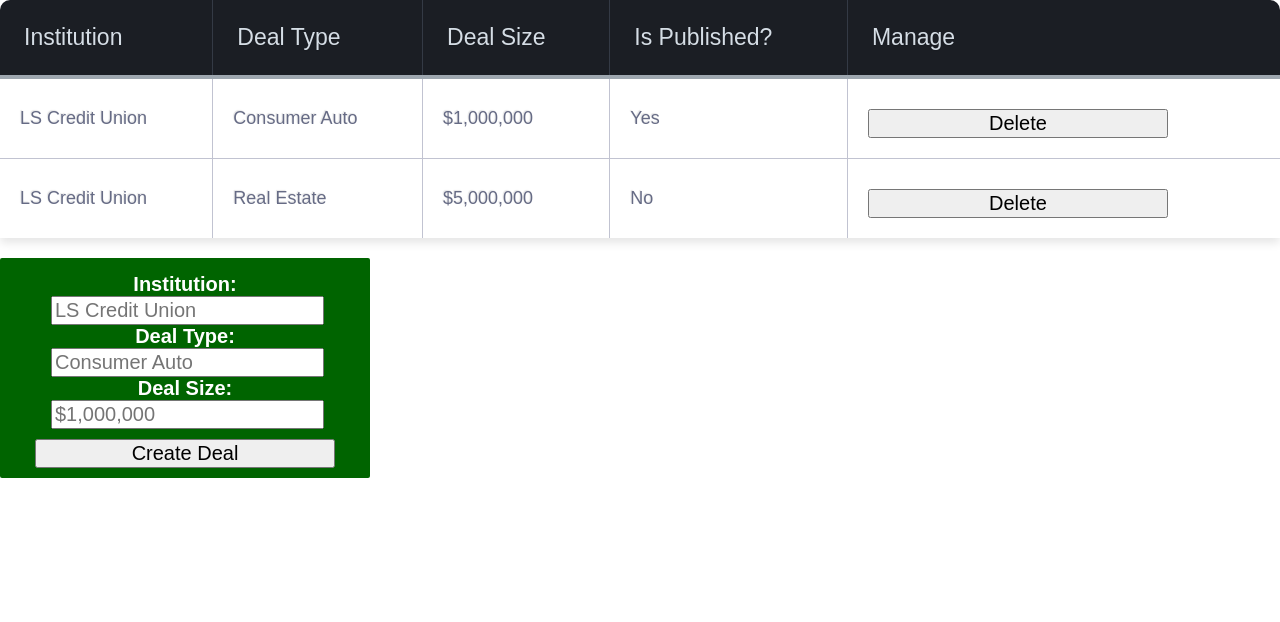
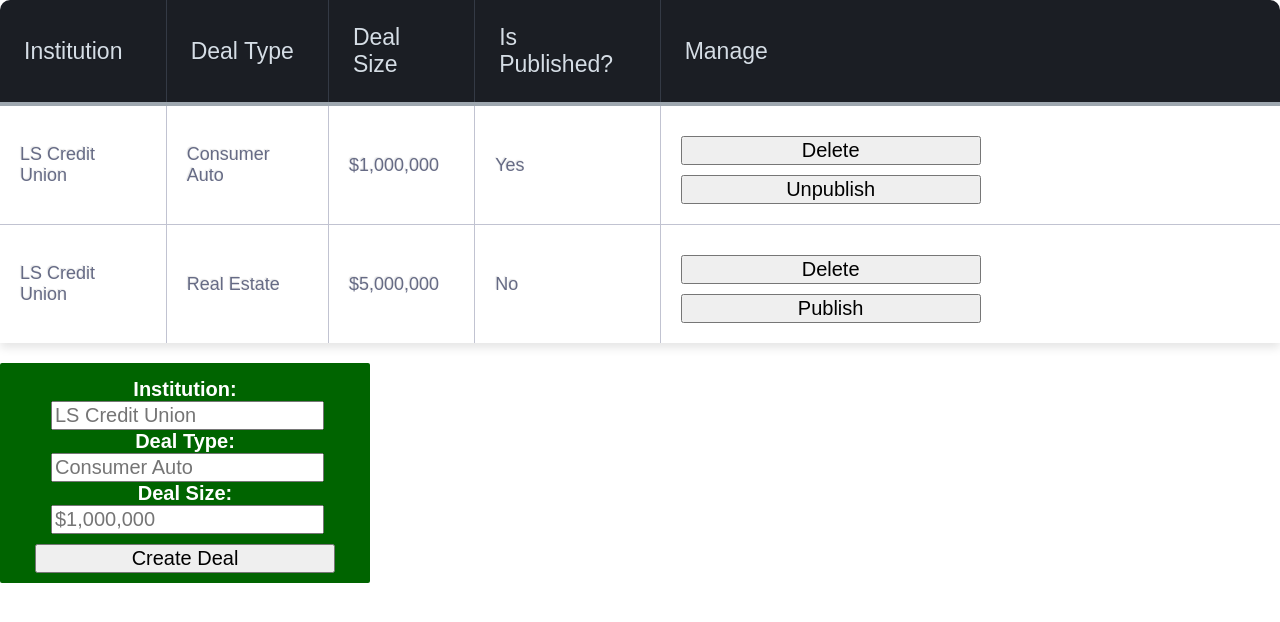
Before and after one commit to r0ckf0rd/react-interview-nicholas-werner, a React (Create React App) app: page / in a window 1280 px wide. Shown: the top 622 px of the page. Built offline with nearby package versions, Linux system fonts and the light colour scheme.

Commit message:
Implement Un/Publish Button

```diff
--- a/src/components/DealsTable.js
+++ b/src/components/DealsTable.js
@@ -19,8 +19,8 @@ class DealsList extends Component {
   }
 
   render() {
-    const { deals, onDeleteDeal } = this.props;
-    const dealsTableRows = deals.map(deal => <DealsTableRow key={deal.id} deal={deal} onDeleteDeal={onDeleteDeal} />);
+    const { deals, onDeleteDeal, onPublishDeal } = this.props;
+    const dealsTableRows = deals.map(deal => <DealsTableRow key={deal.id} deal={deal} onDeleteDeal={onDeleteDeal} onPublishDeal={onPublishDeal} />);
     return(
       <div>
         <table className="DealsTable">
--- a/src/components/DealsTableRow.js
+++ b/src/components/DealsTableRow.js
@@ -1,5 +1,6 @@
 import React, { Component } from 'react';
 import PropTypes from 'prop-types';
+import { clone } from 'lodash';
 
 import './DealsTableRow.css';
 
@@ -18,6 +19,13 @@ class DealsTableRow extends Component {
     }).isRequired
   }
 
+  publishDealHandler = () => {
+    const { onPublishDeal, deal } = this.props;
+    const modifiedDeal = clone(deal, true)
+    modifiedDeal.isPublished = !modifiedDeal.isPublished;
+    onPublishDeal(modifiedDeal);
+  }
+
   render() {
     const { deal: { id, institution, dealType, dealSize, isPublished }, onDeleteDeal } = this.props;
     return (
@@ -28,6 +36,7 @@ class DealsTableRow extends Component {
         <td className="DealsTableRow--cell">{isPublished ? 'Yes' : 'No'}</td>
         <td className="DealsTableRow--cell">
           <button className="DealsPage--button" onClick={() => onDeleteDeal(id)}> Delete </button>
+          <button className="DealsPage--button" onClick={this.publishDealHandler}> {isPublished ? 'Unpublish' : 'Publish'} </button>
         </td>
       </tr>
     )
```
